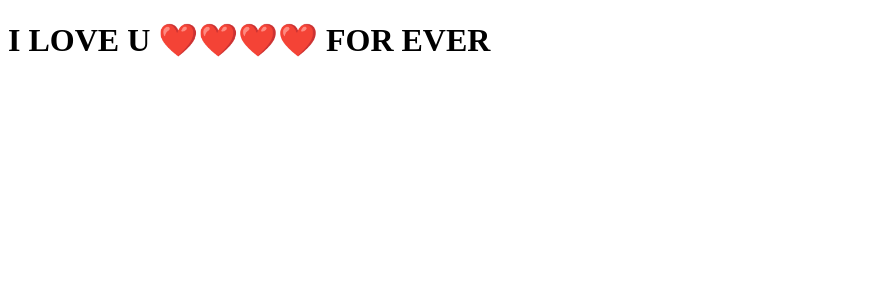
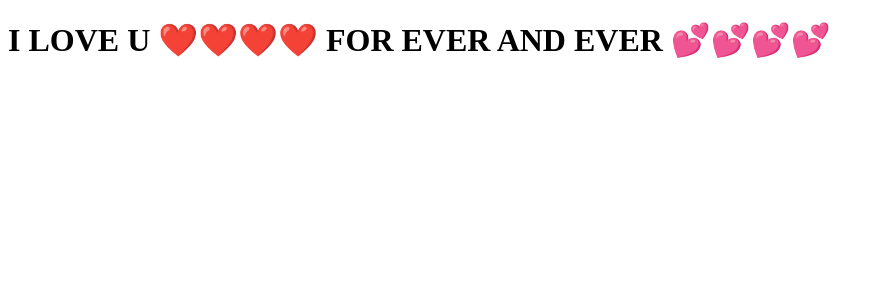
Before and after one commit to SouzaAndre0408/cursodev-tabnews, a Next.js app: page / in a window 1280 px wide. Shown: the top 300 px of the page, without its empty margins (0-883 px from the left). Built offline with nearby package versions, Linux system fonts and the light colour scheme.

Commit message:
Atualizacao da mensagem

```diff
--- a/pages/index.js
+++ b/pages/index.js
@@ -1,5 +1,5 @@
 export default function Home() {
   return (
-    <h1>I LOVE U ❤️❤️❤️❤️ FOR EVER</h1>
+    <h1>I LOVE U ❤️❤️❤️❤️ FOR EVER AND EVER 💕💕💕💕</h1>
   )
 }
```
